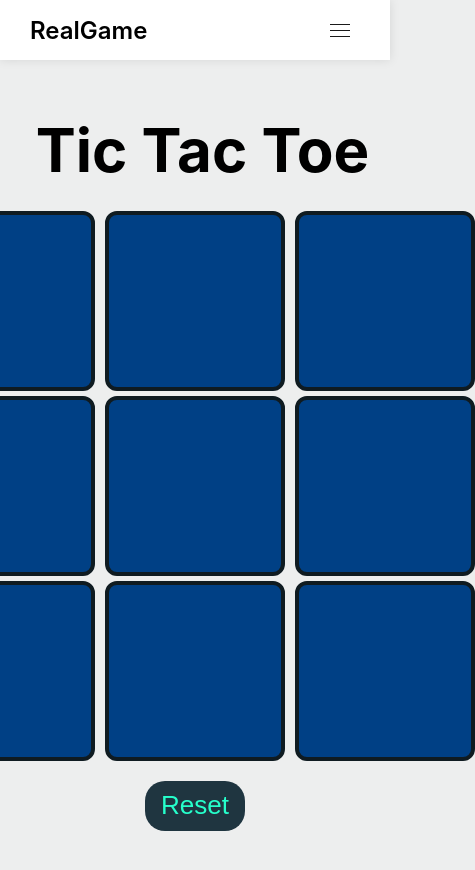
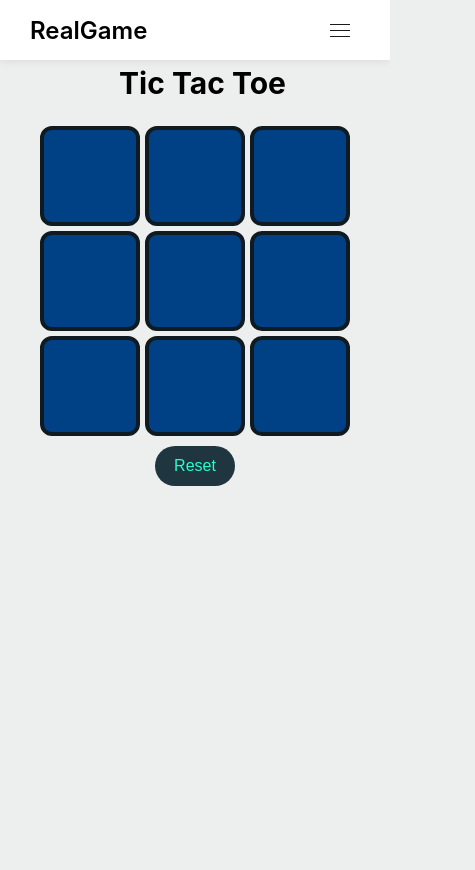
Before and after one commit to Sandreass/React-Game, a React (Vite) app: page /tictictoe in a window 390 px wide. Shown: the top 870 px of the page, 475 px wide, since content can reach past the window. After the commit the page ends 844 px from the top, so only its background shows below. Built offline with nearby package versions, Linux system fonts and the light colour scheme.

Commit message:
tictoctoe media styles

```diff
--- a/src/pages/tictactoe/TicTocToePage.module.css
+++ b/src/pages/tictactoe/TicTocToePage.module.css
@@ -63,3 +63,73 @@
   max-width: 80%;
   max-height: 80%;
 }
+
+@media (max-width: 768px) {
+  .container {
+    width: 100%;
+    height: auto;
+  }
+
+  .title {
+    font-size: 40px;
+    margin-bottom: 15px;
+  }
+
+  .reset {
+    width: 90px;
+    height: 45px;
+    font-size: 20px;
+    margin-top: 15px;
+  }
+
+  .board {
+    grid-template-columns: repeat(3, 120px);
+    gap: 8px;
+    margin-top: 15px;
+  }
+
+  .boxes {
+    width: 120px;
+    height: 120px;
+  }
+
+  .boxes img {
+    width: 60px;
+    height: 60px;
+  }
+}
+
+@media (max-width: 480px) {
+  .container {
+    padding: 5px;
+    height: auto;
+  }
+
+  .title {
+    font-size: 30px;
+    margin-bottom: 10px;
+  }
+
+  .reset {
+    width: 80px;
+    height: 40px;
+    font-size: 16px;
+    margin-top: 10px;
+  }
+
+  .board {
+    grid-template-columns: repeat(3, 100px);
+    gap: 5px;
+    margin-top: 10px;
+  }
+
+  .boxes {
+    width: 100px;
+    height: 100px;
+  }
+
+  .boxes img {
+    width: 50px;
+    height: 50px;
+  }
+}
```
